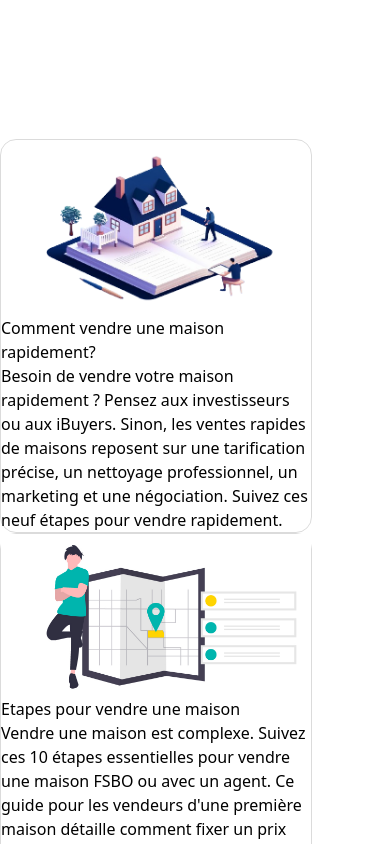
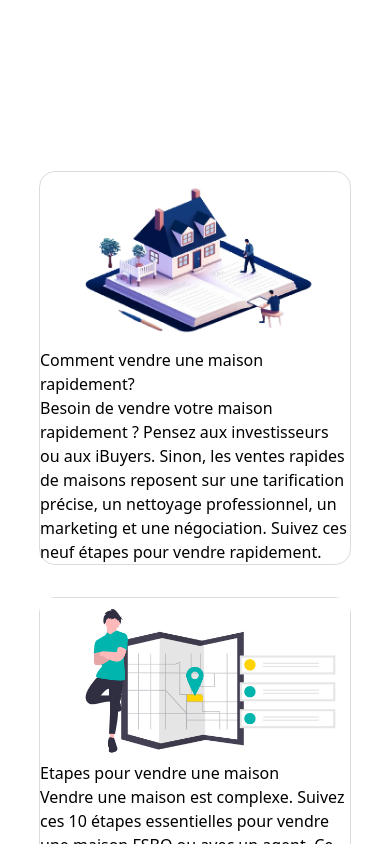
Before and after one commit to Edonak/Habiteo, a React (Vite) app: page /sell in a window 390 px wide. Shown: the part 1440-2284 px from the top of the page. Built offline with nearby package versions, Linux system fonts and the light colour scheme.

Commit message:
Debut responsive details de vente et location

```diff
--- a/src/App.css
+++ b/src/App.css
@@ -126,3 +126,15 @@
 		transform: scale(1.1);
 	}
 }
+
+
+
+/* sellHouse style */
+.details{
+  display:flex;
+  justify-content:center;
+  width:100%;
+  gap:2rem;
+  margin-top:2rem;
+  background-color : white;
+}
--- a/src/index.css
+++ b/src/index.css
@@ -65,3 +65,14 @@
 
       }
 }
+
+
+/* sellHouse style responsive*/
+
+@media screen and (max-width : 768px){
+    .details{
+        display:flex;
+        justify-content:center;
+        flex-wrap: wrap;
+    }
+}
--- a/src/pages/sellHouse.jsx
+++ b/src/pages/sellHouse.jsx
@@ -14,7 +14,7 @@ export default function SellHouse() {
             <main>
                 <HeroSectionSale />
                 <SellDetail />
-                <section className='flex w-[100%] gap-8 mt-12 bg-white justify-center text-justify'>
+                <section className='text-justify details'>
                     <div className='w-[25%] flex flex-col items-center sell-card'>
                         <div className=''>
                             <img src={imageEtapeVente} alt="image comment vendre une maison" />
```
